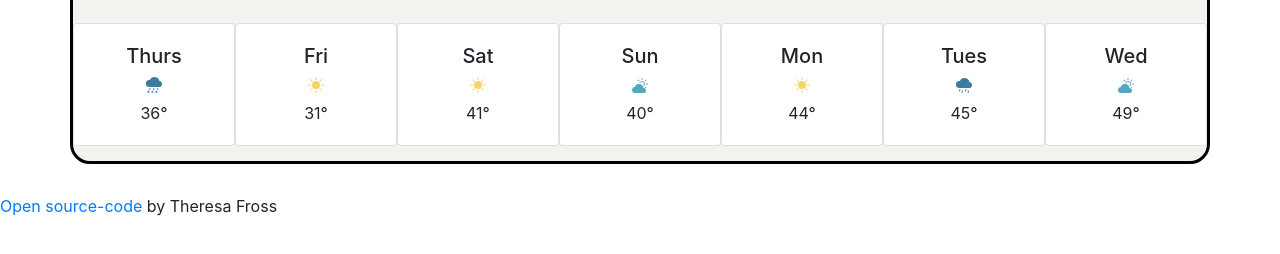
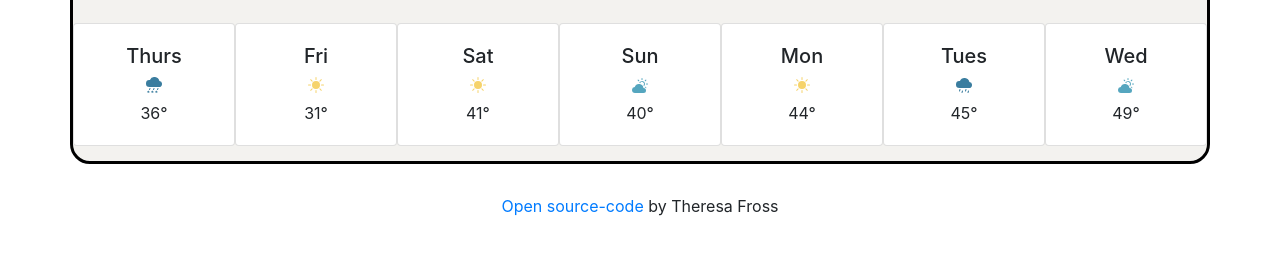
Before and after one commit to tfross1/weather-project, a plain HTML site: page index.html in a window 1280 px wide. Shown: the part 248-502 px from the top of the page. Drawn offline with nearby package versions, Linux system fonts and the light colour scheme.

Commit message:
added class to open source-code

```diff
--- a/index.html
+++ b/index.html
@@ -225,7 +225,7 @@
         </div>
       </div>
     </div>
-    <p><a href="https://github.com/tfross1/weather-project">Open source-code</a> by Theresa Fross</p>
+    <p class="source-code"><a href="https://github.com/tfross1/weather-project">Open source-code</a> by Theresa Fross</p>
     <script src="script.js"></script>
   </body>
 </html>
```
